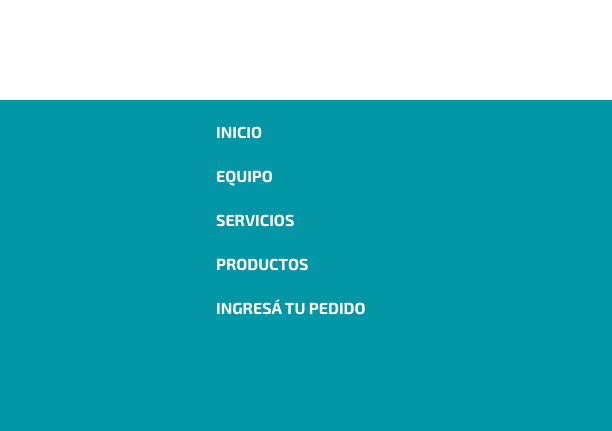
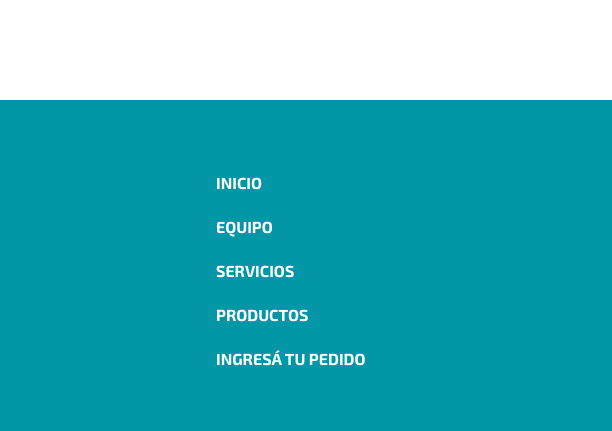
Before and after one commit to WDGonz/Trabajo-practico-integrador, a plain HTML site: page pages/pedido.html in a window 1280 px wide. Shown: the part 1429-1860 px from the top of the page, 311-923 px from the left. Drawn offline with nearby package versions, Linux system fonts and the light colour scheme.

Commit message:
Correccion de footer
se alinean correctamente todos los elementos en la seccion footer de todas las paginas del sitio web

```diff
--- a/estilo.css
+++ b/estilo.css
@@ -154,6 +154,7 @@ footer {
     position: absolute;
     text-decoration: #ffffff;
     text-decoration-color: #ffffff;
+    margin-top: 4%;
 }
 
 /*datos sociales de la empresa*/
--- a/pages/estiloequipo.css
+++ b/pages/estiloequipo.css
@@ -135,6 +135,7 @@ footer {
     line-height: 1,5%; /*coloca un interlineado en el menu*/
     margin-left: -60%; /*centra el menu al lado del logo*/
     position: absolute;
+    margin-top: 4%;
 }
 
 /*datos sociales de la empresa*/
--- a/pages/estilopedido.css
+++ b/pages/estilopedido.css
@@ -129,6 +129,7 @@ header {
     text-align:left;
     line-height: 1px; /*coloca un interlineado en el menu*/
     margin-left: 30%;
+    border-radius: 10px;
 }
 
 .pedidos button {
@@ -167,6 +168,7 @@ footer {
     line-height: 1,5%; /*coloca un interlineado en el menu*/
     margin-left:-60%; /*centra el menu al lado del logo*/
     position: absolute;
+    margin-top: 4%;
 }
 
 /*datos sociales de la empresa*/
@@ -184,6 +186,7 @@ footer {
 .centro {
     width: 80%;
     margin: 10%;
+    border-radius: 10px;
 }
 
 .partners ul {
--- a/pages/estiloproductos.css
+++ b/pages/estiloproductos.css
@@ -190,6 +190,7 @@ footer {
     line-height: 1,5%; /*coloca un interlineado en el menu*/
     margin-left:-60%; /*centra el menu al lado del logo*/
     position: absolute;
+    margin-top: 4%;
 }
 
 /*datos sociales de la empresa*/
--- a/pages/estiloservicios.css
+++ b/pages/estiloservicios.css
@@ -148,6 +148,7 @@ footer {
     line-height: 1,5%; /*coloca un interlineado en el menu*/
     margin-left:-60%; /*centra el menu al lado del logo*/
     position: absolute;
+    margin-top: 4%;
 }
 
 /*datos sociales de la empresa*/
```
Also changed, not shown: pages/productos.html (+1 -1 lines).
